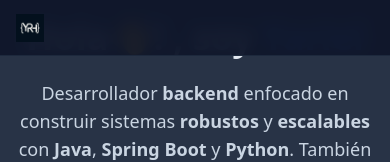
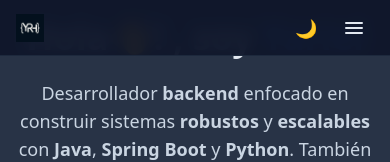
Before and after one commit to Yrobainah/yariel-portfolio, an Angular app: page / in a window 390 px wide. Shown: the top 162 px of the page. Built offline with nearby package versions, Linux system fonts and the light colour scheme.

Commit message:
feat (navbar) correcciones en el diseño responsive

```diff
--- a/src/app/core/components/navbar/navbar.html
+++ b/src/app/core/components/navbar/navbar.html
@@ -1,20 +1,14 @@
-<!-- Header fijo -->
 <header
   class="fixed inset-x-0 top-0 z-50 h-14 md:h-16 bg-slate-900/95 backdrop-blur border-b border-slate-800"
 >
   <nav class="max-w-6xl mx-auto h-full px-4 flex items-center justify-between">
     <!-- Logo -->
-    <a
-      href="#home"
-      (click)="closeMenu()"
-      class="inline-flex items-center"
-      aria-label="Ir a inicio"
-    >
+    <a href="#home" aria-label="Ir al inicio" class="inline-flex items-center">
       <img src="assets/logo-yrh.png" alt="Logo" class="h-7 md:h-8 w-auto" />
     </a>
 
-    <!-- Desktop nav -->
-    <ul class="hidden md:flex items-center gap-8 text-sm font-medium">
+    <!-- Navegación desktop -->
+    <ul class="hidden md:flex items-center gap-7 text-sm font-medium">
       <li>
         <a href="#about" class="text-slate-200/90 hover:text-white transition"
           >Sobre mí</a
@@ -39,29 +33,40 @@
           >Contacto</a
         >
       </li>
+
+      <!-- Toggle dark en desktop: icono + texto -->
       <li>
         <button
           (click)="toggleDark()"
-          class="inline-flex items-center gap-2 px-3 py-1.5 rounded-full bg-slate-800 text-slate-200 ring-1 ring-slate-700 hover:bg-slate-700 transition"
+          class="hidden md:inline-flex items-center gap-2 px-3 py-1.5 rounded-full bg-slate-800 text-slate-200 ring-1 ring-slate-700 hover:bg-slate-700 transition"
           aria-label="Cambiar tema"
         >
           <span>{{ isDark ? '🌙' : '☀️' }}</span>
-          <span class="hidden sm:inline"
-            >{{ isDark ? 'Oscuro' : 'Claro' }}</span
-          >
+          <span> {{ isDark ? 'Oscuro' : 'Claro' }}</span>
         </button>
       </li>
     </ul>
 
-    <!-- Botón hamburguesa (móvil) -->
+    <!-- Zona derecha en móvil: icono dark + hamburguesa -->
+    <div class="md:hidden flex items-center gap-2">
+      <!-- Toggle dark en móvil: SOLO icono (no texto) -->
       <button
-      class="md:hidden inline-flex items-center justify-center h-10 w-10 rounded-lg text-slate-200 hover:bg-slate-800/60 focus:outline-none focus:ring-2 focus:ring-blue-400"
+        (click)="toggleDark()"
+        class="inline-flex items-center justify-center h-10 w-10 rounded-lg text-slate-200 hover:bg-slate-800/60 focus:outline-none focus:ring-2 focus:ring-blue-400"
+        aria-label="Cambiar tema"
+      >
+        <span class="text-lg">{{ isDark ? '🌙' : '☀️' }}</span>
+      </button>
+
+      <!-- Botón hamburguesa (visible en móvil) -->
+      <button
+        class="inline-flex items-center justify-center h-10 w-10 rounded-lg text-slate-200 hover:bg-slate-800/60 focus:outline-none focus:ring-2 focus:ring-blue-400"
         (click)="toggleMenu()"
         [attr.aria-expanded]="isMenuOpen"
         aria-controls="mobile-menu"
         aria-label="Abrir menú"
       >
-      @if (isMenuOpen) {
+        @if (!isMenuOpen) {
         <svg
           class="h-6 w-6"
           viewBox="0 0 24 24"
@@ -89,10 +94,11 @@
         </svg>
         }
       </button>
+    </div>
   </nav>
 </header>
 
-<!-- Overlay (fuera del header para evitar stacking raros) -->
+<!-- Overlay -->
 @if (isMenuOpen) {
 <div
   class="fixed inset-0 z-40 bg-slate-900/60 backdrop-blur-sm md:hidden"
@@ -100,10 +106,10 @@
 ></div>
 }
 
-<!-- Panel móvil -->
+<!-- Panel lateral móvil -->
 <aside
   id="mobile-menu"
-  class="fixed top-0 right-0 bottom-0 z-50 w-[85%] max-w-xs bg-slate-900 border-l border-slate-800 pt-16 md:pt-20 px-5 md:hidden transition-transform duration-300 ease-out"
+  class="fixed top-0 right-0 bottom-0 z-50 w-[85%] max-w-xs bg-slate-900 border-l border-slate-800 pt-16 px-5 md:hidden transition-transform duration-300 ease-out"
   [style.transform]="isMenuOpen ? 'translateX(0)' : 'translateX(100%)'"
   role="dialog"
   aria-modal="true"
@@ -134,15 +140,5 @@
       class="block px-3 py-3 rounded-lg text-slate-200 hover:bg-slate-800/70"
       >Contacto</a
     >
-
-    <div class="mt-3 border-t border-slate-800 pt-3">
-      <button
-        (click)="toggleDark()"
-        class="w-full inline-flex items-center justify-center gap-2 px-4 py-2 rounded-lg bg-slate-800 text-slate-200 ring-1 ring-slate-700 hover:bg-slate-700 transition"
-      >
-        <span>{{ isDark ? '🌙' : '☀️' }}</span>
-        <span>{{ isDark ? 'Modo oscuro' : 'Modo claro' }}</span>
-      </button>
-    </div>
   </nav>
 </aside>
```
Lines whose indentation alone changed are shown as unchanged.
